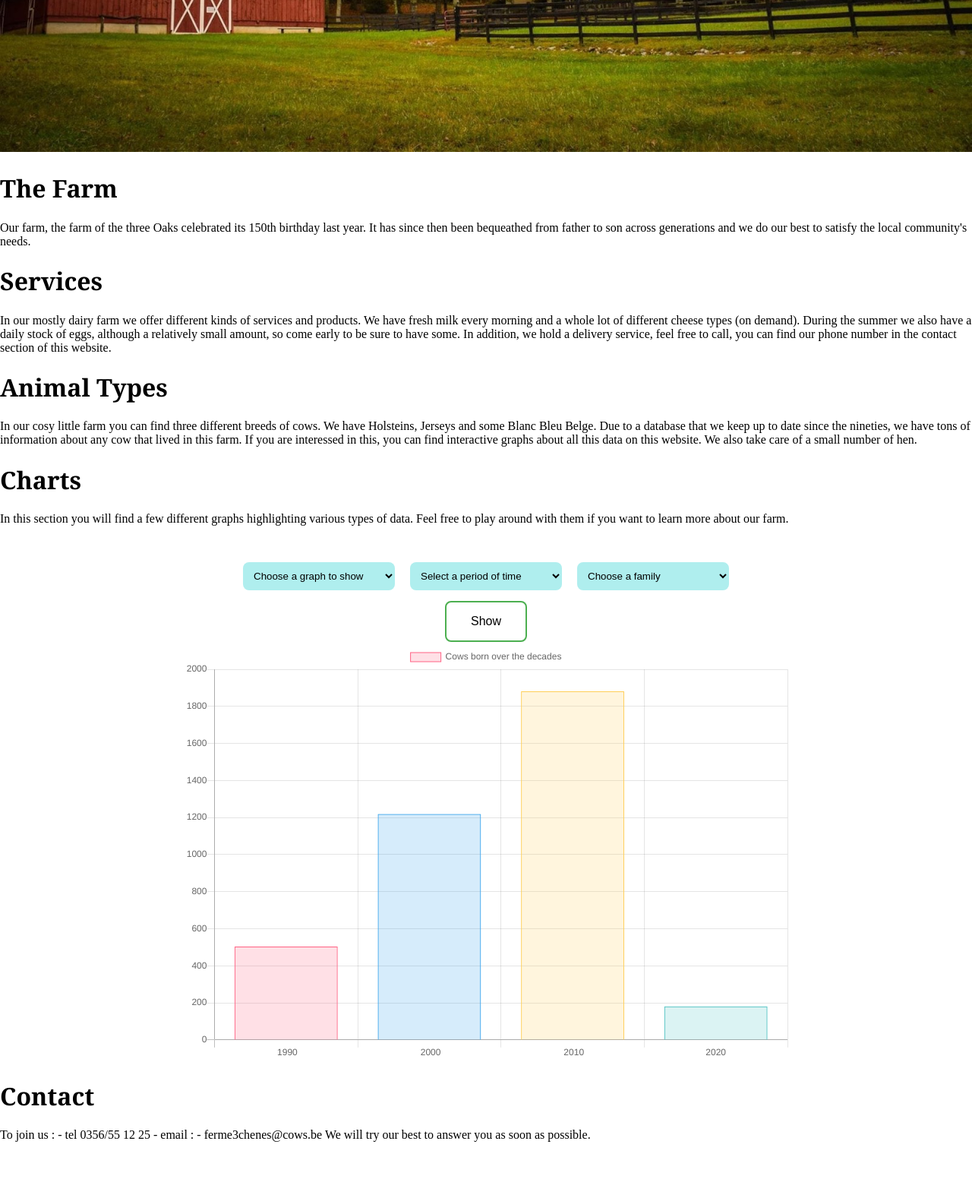
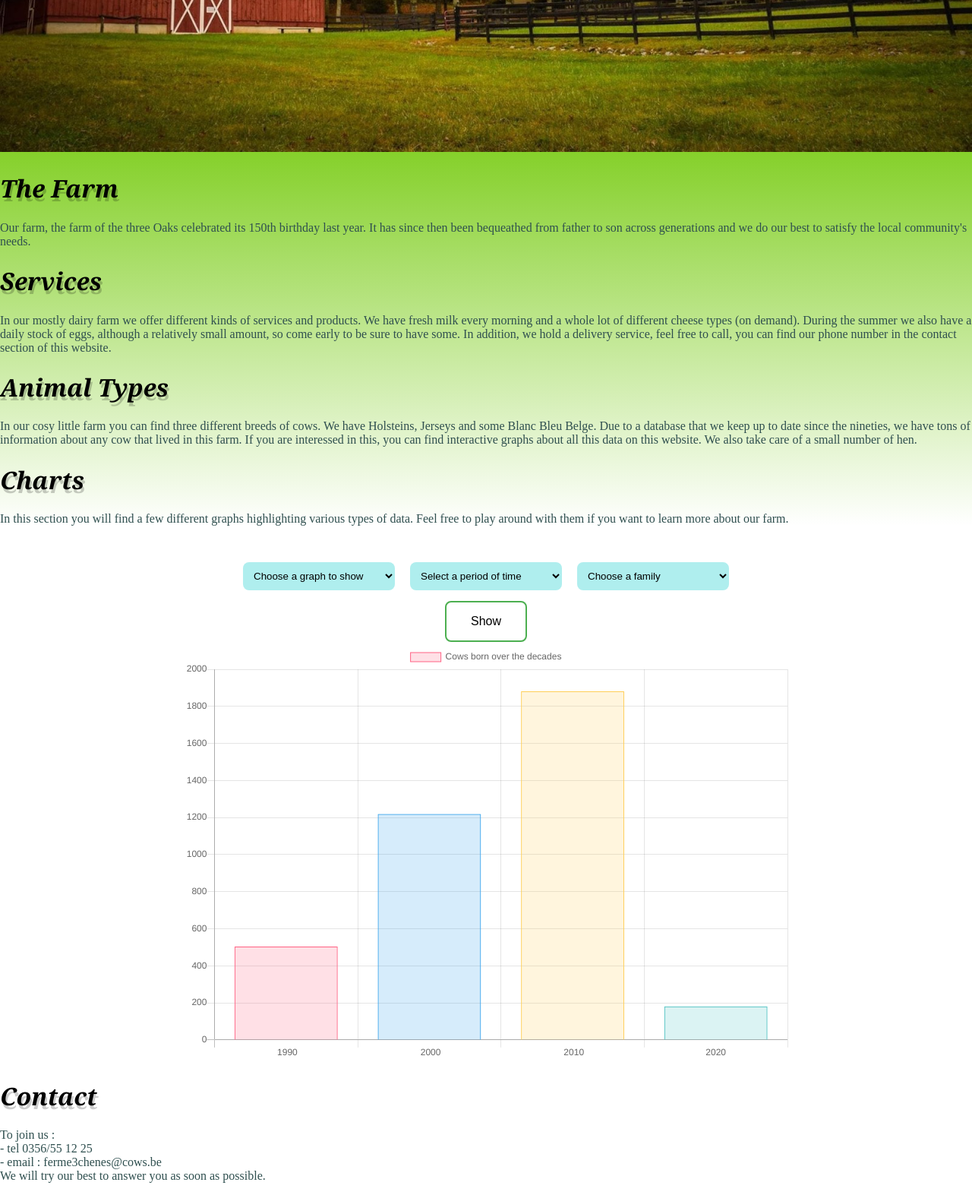
Before and after one commit to Eduart2001/P2_Harold_3, a Flask app: page / in a window 1280 px wide. Shown: the part 569-2142 px from the top of the page at 76% size. Before the commit the page ends 2072 px from the top, so only its background shows below. Run offline with Flask 2, Linux system fonts and the light colour scheme; data comes from the database, SQL or seed files in the repository; some libraries are stand-ins or nearby versions.

Commit message:
style upgrade

```diff
--- a/farm/farm/static/css/main.css
+++ b/farm/farm/static/css/main.css
@@ -5,6 +5,9 @@ body{
     margin-top: 80px;
     font-family: 'Courier New', Courier, monospace;
 }
+html {
+    scroll-behavior: smooth;
+  }
 header{
     position: fixed;
     top:0;
@@ -99,7 +102,10 @@ header{
 }
 .paragraph{
     font-family: 'Times New Roman', serif;
+    color:darkslategray;
 }
 .titles{
     font-family: Georgia, serif;
+    font-style: italic;
+    text-shadow: 2px 5px 0 rgba(0,0,0,0.2);
 }
--- a/farm/farm/templates/index.html
+++ b/farm/farm/templates/index.html
@@ -14,19 +14,19 @@
 
                             It contains four list items to which we are going to associate a link to redirect us.  -->
                         <li>
-                            <a href="#" class="nav-link" id="theFarm">The Farm</a>
+                            <a href="#first" class="nav-link" id="theFarm">The Farm</a>
                         </li>
                         <li>
-                            <a href="#" class="nav-link" id="services">Services</a>
+                            <a href="#farmtitle" class="nav-link" id="services">Services</a>
                         </li>
                         <li>
-                            <a href="#" class="nav-link" id="types">Animal types </a>
+                            <a href="#second" class="nav-link" id="types">Animal types </a>
                         </li>
                         <li>
-                            <a href="#" class="nav-link" id="charts">Charts</a>
+                            <a href="#third" class="nav-link" id="charts">Charts</a>
                         </li>
                         <li>
-                            <a href="#" class="nav-link" id="contact">Contact</a>
+                            <a href="#bottom" class="nav-link" id="contact">Contact</a>
                         </li>
 
                         <div class="language">
@@ -43,8 +43,9 @@
 
 {%block body%}
     {%block farmblock%}
-        <div class="thefarm-block">
+        <div style="background-image: linear-gradient(rgb(109, 199, 0, 1) 50%, rgba(109, 199, 0, 0));" class="thefarm-block">
             <img src="static\images\home-image.jpg" class="farm-image">
+            <a id="first" style="position:relative; top: -25px;"></a>
             <h1 id= "farmtitle" class="titles">
                 The Farm
             </h1>
@@ -54,9 +55,10 @@
                 to son across generations and we do our best to satisfy the local
                 community's needs.
             </p>
-            <h1 class="titles">
+            <h1 id = "servicestitle" class="titles">
                 Services
             </h1>
+            <a id="second" style="position:relative; top: -25px;"></a>
               <p class= "paragraph" id="serviceslabel">
                 In our mostly dairy farm
                 we offer different kinds of services and products. We have fresh milk every
@@ -69,6 +71,7 @@
               <h1 id = "animaltypestitle" class="titles">
                   Animal Types
               </h1>
+              <a id="third" style="position:relative; top: -25px;"></a>
               <p class= "paragraph" id="animaltypeslabel">
                 In our cosy little
                 farm you can find three different breeds of cows. We have Holsteins, Jerseys
@@ -121,9 +124,12 @@
         Contact
     </h1>
     <p class= "paragraph" id="contactlabel">
-      To join us : - tel 0356/55 12 25 - email : - ferme3chenes@cows.be
+      To join us : <br>
+      - tel 0356/55 12 25 <br>
+      - email : ferme3chenes@cows.be <br>
       We will try our best to answer you as soon as possible.
     </p>
+    <a id="bottom"></a>
     {% endblock %}
   <script>
     // Create a function to change
@@ -252,7 +258,10 @@
         servicesText:"Dans notre ferme, principalement laitière, nous proposons différents produits et services. Nous proposons du lait frais tous les matins mais également différentes sortes de fromages pour tous les goûts(sur demande). En été vous pouvez également acheter des oeufs du jour, venez tôt car le stock est limité. De plus nous proposons un service de livraison à domicile, n'hésitez pas à appeler le numéro qui se trouve dans la partie contact du site si vous voulez en bénéficier.",
         animalTypesText:"Dans notre modeste ferme on peut trouver trois races de vaches. Nous avons des Holstein, Jersey et des Blanc Bleu Belge. Grâce à une base de données que nous tenons à jour depuis les années 90, nous disposons d'une grande quantité d'informations sur toutes les vaches qui sont passées par cette ferme. Si ça vous intéresse vous pouvez retrouver sur ce site des graphiques interactifs reprenant ces données. Nous avons également un petit poulailler mais ce n'est pas notre élevage principal.",
         chartText:"Dans cette section il y a différents graphiques interactifs mettant en avant plusieurs catégories de données. N'hésitez pas à les consulter pour en apprendre plus sur notre ferme.",
-        contactText:"Pour nous joindre : - tel 0356/55 12 25 - email : - ferme3chenes@cows.be Nous ferons de notre mieux pour vous répondre au plus vite.",
+        contactText:`Pour nous joindre :
+        \n- tel 0356/55 12 25
+        \n- email : ferme3chenes@cows.be
+        \nNous ferons de notre mieux pour vous répondre au plus vite.`,
         farmtit:"La Ferme", animaltypestit:"Types d' animaux", charttitletit:"Graphiques"
       }
     };
```
